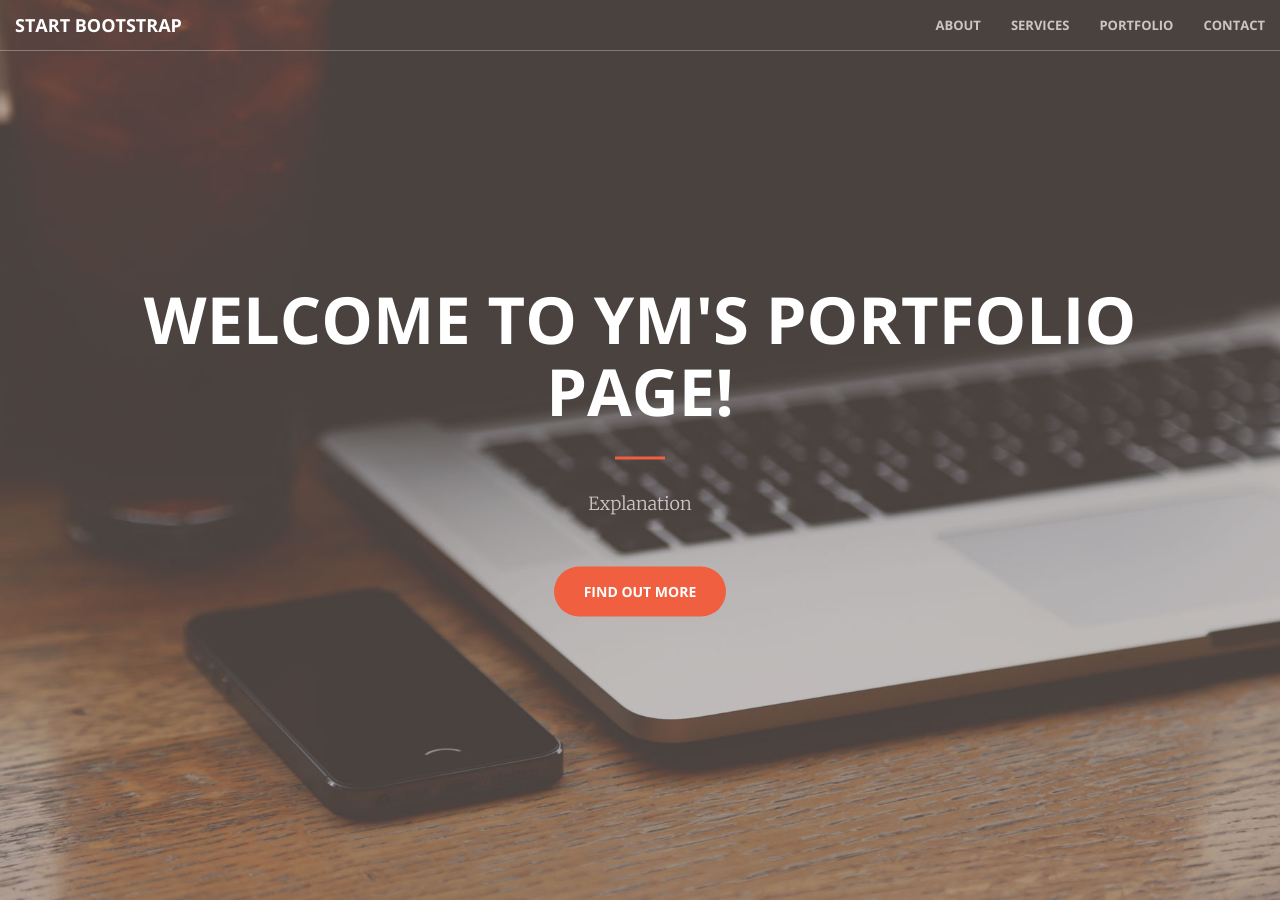
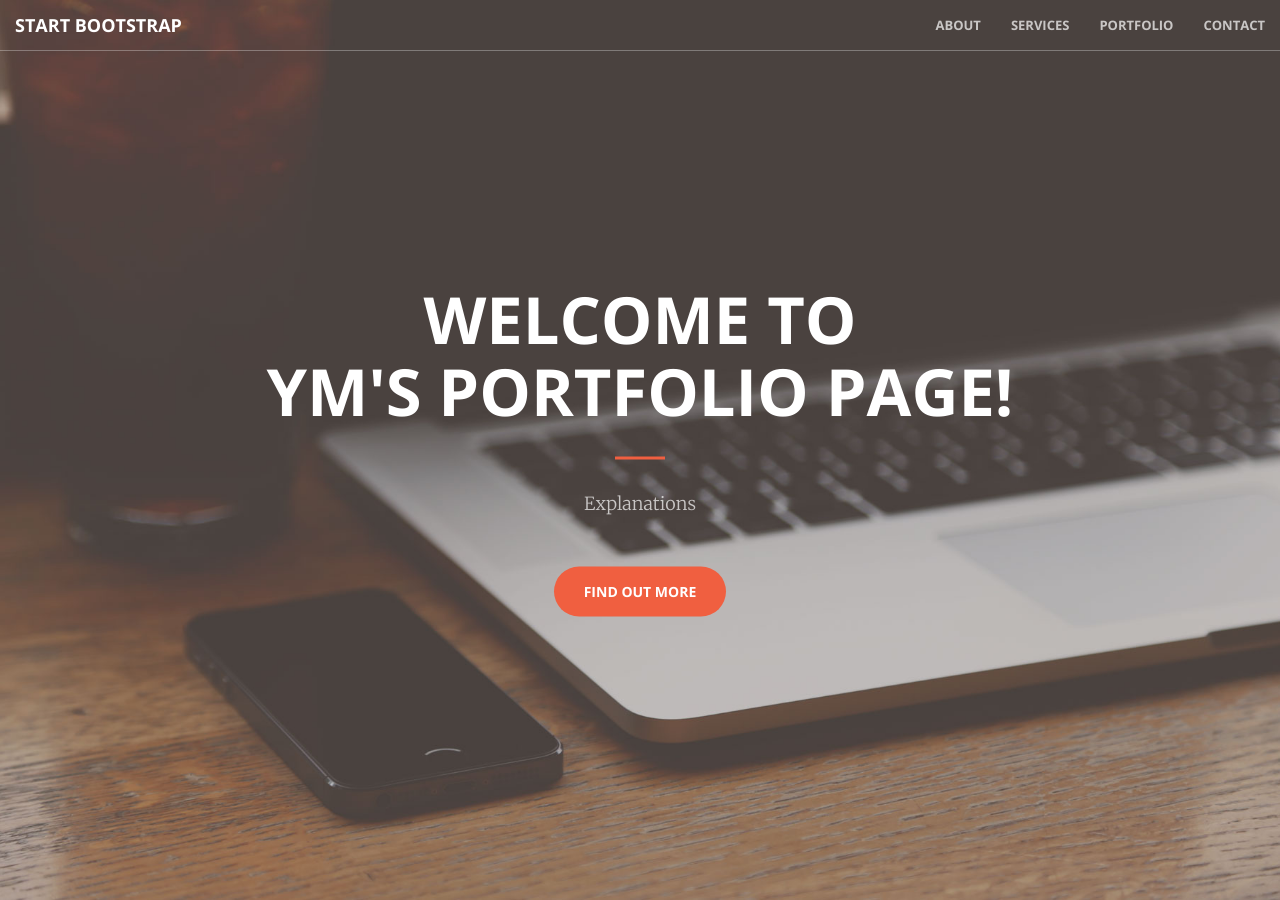
Before and after one commit to ymdev2023/ymdev2023.github.io, a Jekyll site: the page built from index.html, in a window 1280 px wide and 900 px high. Built offline with Jekyll 4.4.1, drawn with Linux system fonts in a browser that asks for light colours.

Commit message:
Update header.html

```diff
--- a/_includes/header.html
+++ b/_includes/header.html
@@ -1,9 +1,10 @@
 <header>
     <div class="header-content">
         <div class="header-content-inner">
-            <h1>WELCOME TO YM's PORTFOLIO PAGE!</h1>
+            <h1>WELCOME TO</h1>
+            <h1>YM's PORTFOLIO PAGE!</h1>
             <hr>
-            <p>Explanation</p>
+            <p>Explanations</p>
             <a href="#about" class="btn btn-primary btn-xl page-scroll">Find Out More</a>
         </div>
     </div>
```
